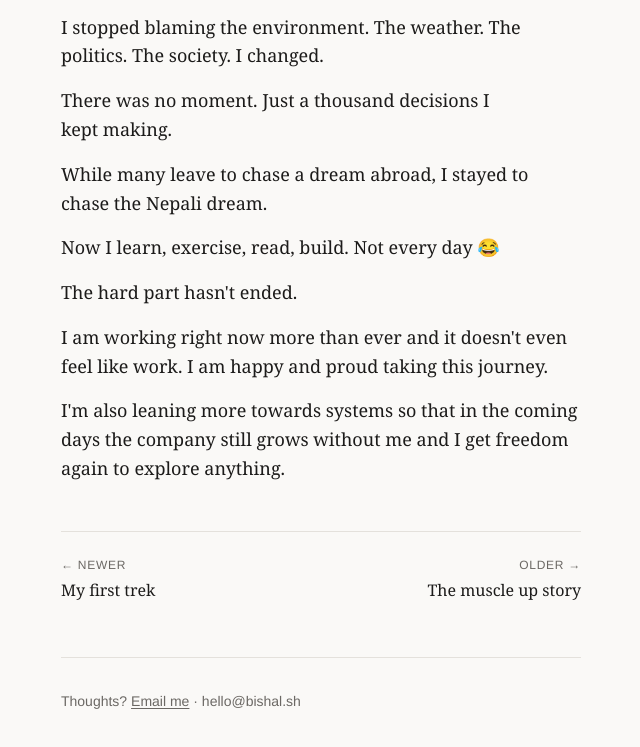
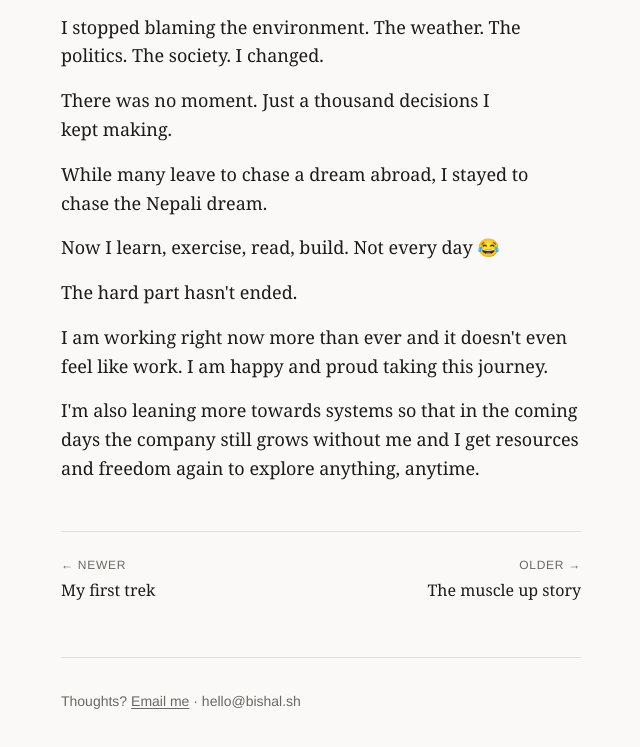
Before and after one commit to bslsthh/bslsthh.github.io, a plain HTML site: page i-wasted-a-lot-of-time.html in a window 1280 px wide. Shown: the part 928-1675 px from the top of the page, without its empty margins (319-959 px from the left). Drawn offline with Linux system fonts and the light colour scheme.

Commit message:
Add files via upload

```diff
--- a/i-wasted-a-lot-of-time.html
+++ b/i-wasted-a-lot-of-time.html
@@ -33,7 +33,7 @@
 <p>Now I learn, exercise, read, build. Not every day 😂</p>
 <p>The hard part hasn't ended.</p>
 <p>I am working right now more than ever and it doesn't even feel like work. I am happy and proud taking this journey.</p>
-<p>I'm also leaning more towards systems so that in the coming days the company still grows without me and I get freedom again to explore anything.</p>
+<p>I'm also leaning more towards systems so that in the coming days the company still grows without me and I get resources and freedom again to explore anything, anytime.</p>
 <nav aria-label="More posts" class="post-nav">
 <a href="/my-first-trek"><span class="k">← Newer</span><span class="t">My first trek</span></a>
 <a class="next" href="/the-muscle-up-story"><span class="k">Older →</span><span class="t">The muscle up story</span></a>
```
